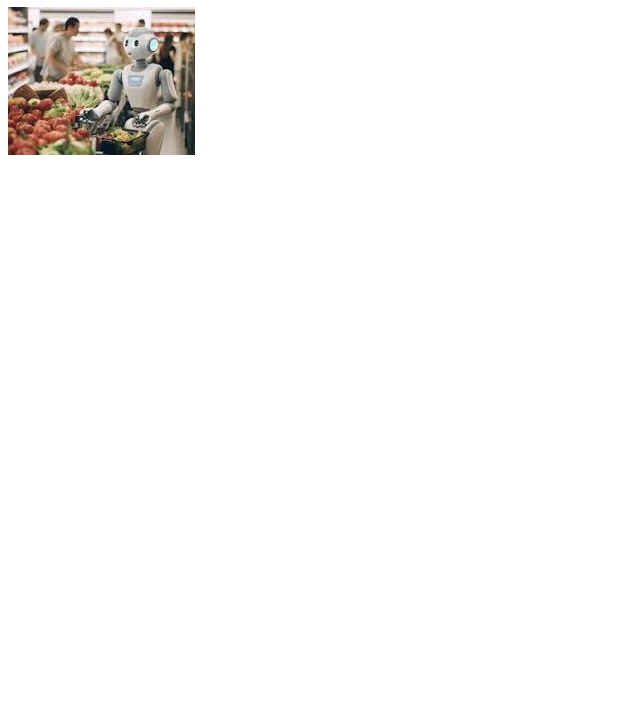
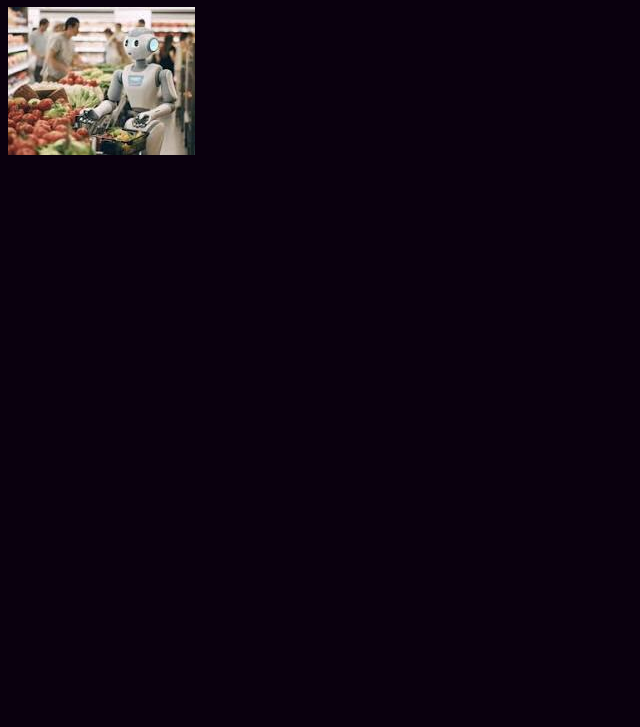
Before and after one commit to gracebharathi/anisha, a plain HTML site: page main.html in a window 1280 px wide. Shown: the part 73-800 px from the top of the page, without its empty margins (0-640 px from the left). Drawn offline with Linux system fonts and the light colour scheme.

Commit message:
third change

```diff
--- a/main.html
+++ b/main.html
@@ -5,7 +5,7 @@
     <meta name="viewport" content="width=<device-width>, initial-scale=1.0">
     <title>Document</title>
 </head>
-<body>
+<body bgcolor="royal purple">
     <h1>departmental store</h1>
     <img src="download.jfif">
 </body>
```
